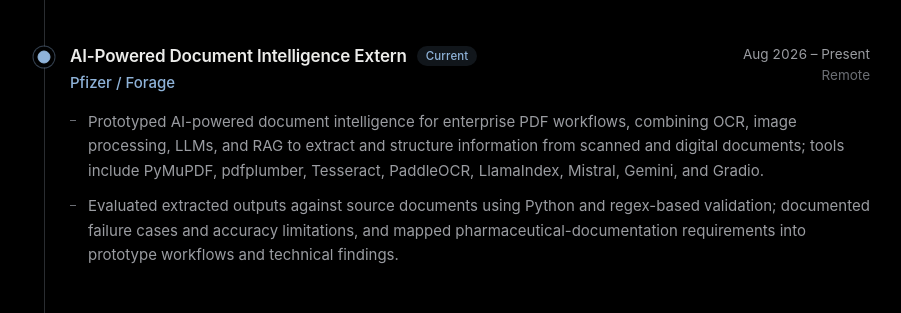
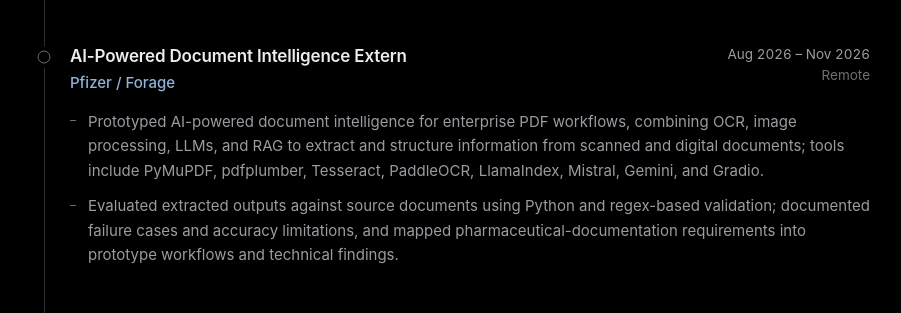
Before and after one commit to rusteez101sr/rusteez101sr.github.io, a plain HTML site: page index.html in a window 1280 px wide. Shown: the part 2197-2510 px from the top of the page, without its empty margins (186-1087 px from the left). Drawn offline with Linux system fonts and the light colour scheme; animation ran at ten frames a second.

Commit message:
Pfizer extern: Aug-Nov 2026

```diff
--- a/index.html
+++ b/index.html
@@ -389,13 +389,13 @@
             <li>Developed first-pass sizing for force, generator speed, torque, and average power from design wave conditions; scoped generator, motor-controller, and rectification hardware for load damping, and produced sizing guides, design reports, and mooring-load analysis for the team.</li>
           </ul>
         </div>
-        <div class="item current reveal">
+        <div class="item reveal">
           <div class="item-top">
             <div>
-              <h3>AI-Powered Document Intelligence Extern<span class="status">Current</span></h3>
+              <h3>AI-Powered Document Intelligence Extern</h3>
               <div class="org">Pfizer / Forage</div>
             </div>
-            <div class="side"><div class="when">Aug 2026 – Present</div><div class="where">Remote</div></div>
+            <div class="side"><div class="when">Aug 2026 – Nov 2026</div><div class="where">Remote</div></div>
           </div>
           <ul class="bullets">
             <li>Prototyped AI-powered document intelligence for enterprise PDF workflows, combining OCR, image processing, LLMs, and RAG to extract and structure information from scanned and digital documents; tools include PyMuPDF, pdfplumber, Tesseract, PaddleOCR, LlamaIndex, Mistral, Gemini, and Gradio.</li>
```
